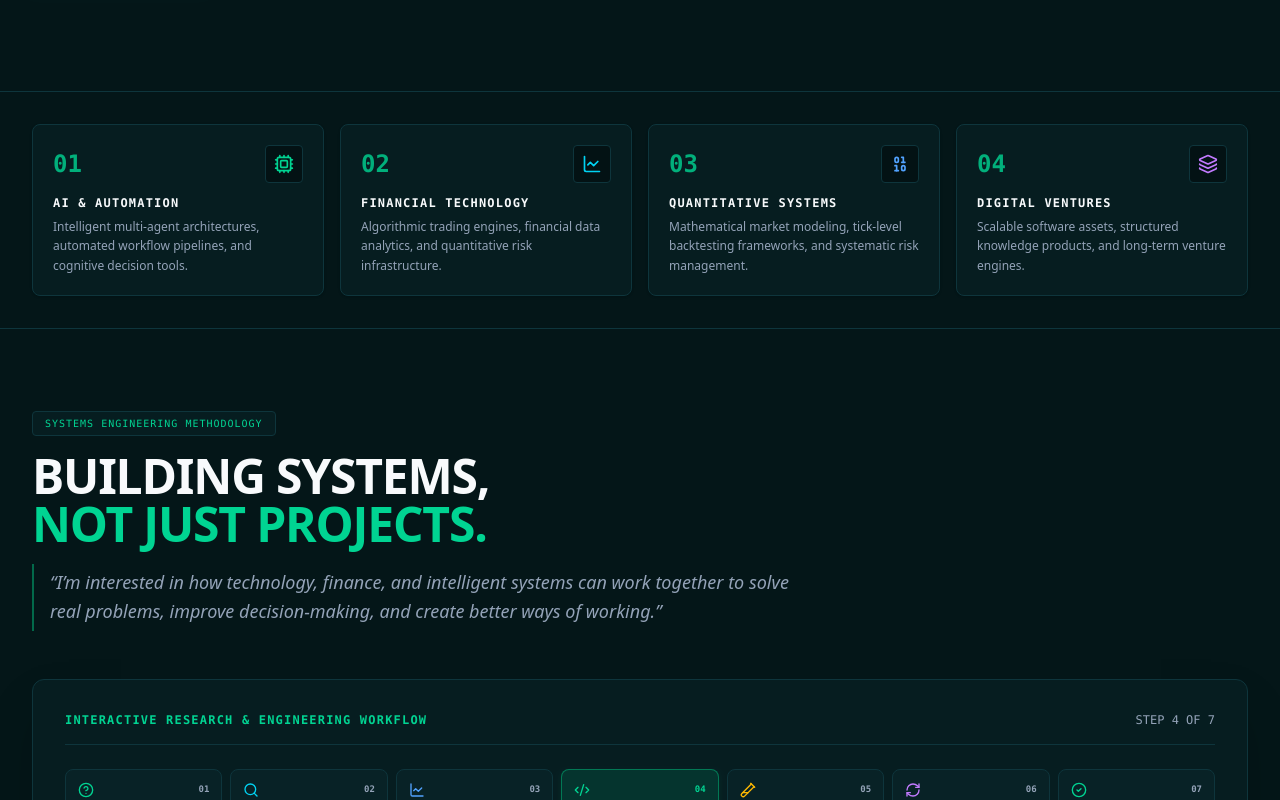
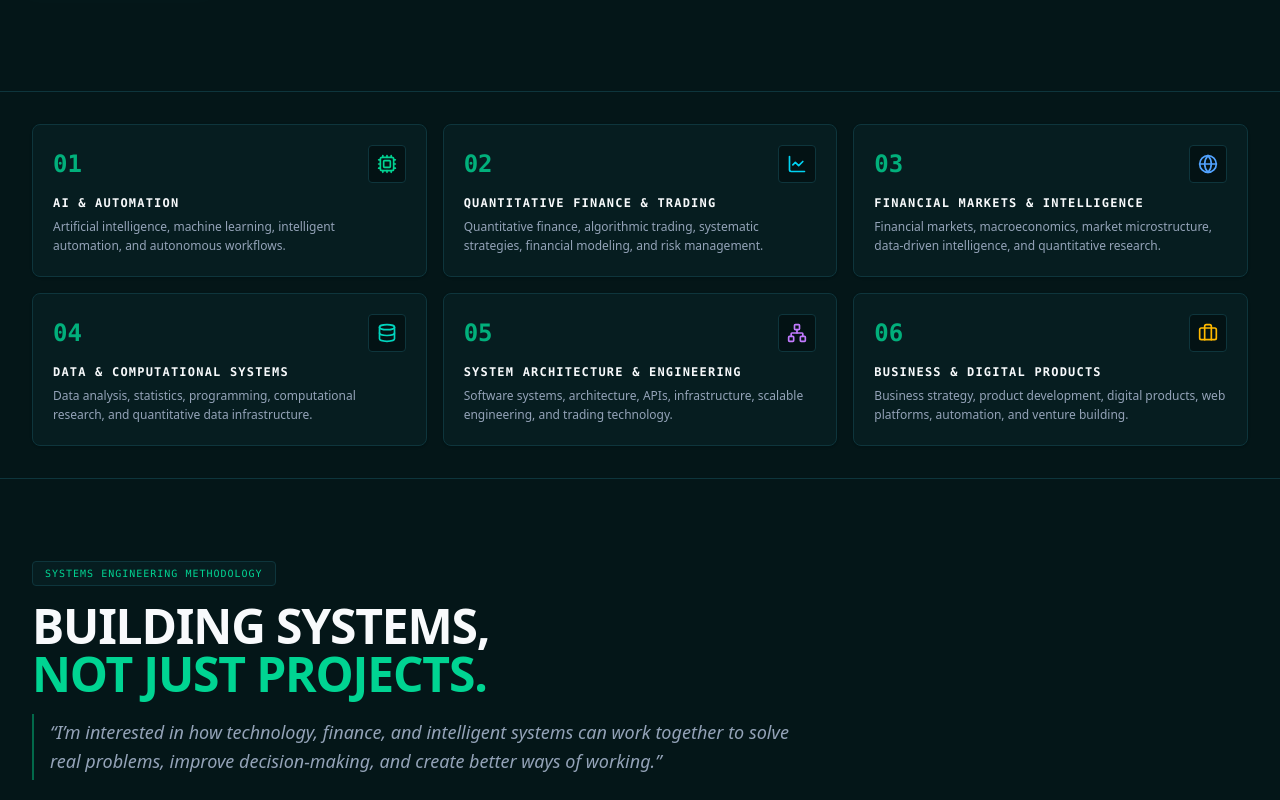
Before and after one commit to sayematrix/Sayematrix-Portfolio, a React (Vite) app: page / in a window 1280 px wide. Shown: the part 900-1700 px from the top of the page. Built offline with nearby package versions, Linux system fonts and the light colour scheme.

Commit message:
refactor: update content, core focus, and branding
- Expand core focus items and update icon set
- Refine About section terminology
- Fix branding typo in footer
- Update academic credentials display

```diff
--- a/src/components/AboutSection.tsx
+++ b/src/components/AboutSection.tsx
@@ -39,7 +39,7 @@ export const AboutSection: React.FC<AboutSectionProps> = ({ onReadFullProfile })
                   A multidisciplinary builder focused on quantitative finance, algorithmic trading, financial intelligence, AI, automation, and financial technology.
                 </p>
                 <p>
-                  Combines quantitative analysis, market intelligence, data, AI, automation, and systems engineering to research, design, and build intelligent financial systems, trading technologies, and digital products.
+                  Combines quantitative analysis, market intelligence, data, AI, automation, and systems architecture to research, design, and build intelligent financial systems, trading technologies, and digital products.
                 </p>
                 <p>
                   Through <strong className="text-[#F8FAFC]">SANR Corporation Limited</strong> and the <strong className="text-[#F8FAFC]">SAYEMATRIX</strong> ecosystem, conducts multidisciplinary research and develops proprietary systems, tools, and digital infrastructure for long-term technological and venture development.
--- a/src/components/CoreFocusStrip.tsx
+++ b/src/components/CoreFocusStrip.tsx
@@ -1,14 +1,16 @@
 import React from 'react';
 import { CORE_FOCUS_ITEMS } from '../data/content';
-import { Cpu, LineChart, Binary, Layers } from 'lucide-react';
+import { Cpu, LineChart, Globe, Database, Network, Briefcase } from 'lucide-react';
 
 export const CoreFocusStrip: React.FC = () => {
   const getIcon = (idx: number) => {
     switch (idx) {
       case 0: return <Cpu className="w-5 h-5 text-emerald-400" />;
       case 1: return <LineChart className="w-5 h-5 text-cyan-400" />;
-      case 2: return <Binary className="w-5 h-5 text-blue-400" />;
-      case 3: return <Layers className="w-5 h-5 text-purple-400" />;
+      case 2: return <Globe className="w-5 h-5 text-blue-400" />;
+      case 3: return <Database className="w-5 h-5 text-teal-400" />;
+      case 4: return <Network className="w-5 h-5 text-purple-400" />;
+      case 5: return <Briefcase className="w-5 h-5 text-amber-400" />;
       default: return <Cpu className="w-5 h-5 text-emerald-400" />;
     }
   };
@@ -16,7 +18,7 @@ export const CoreFocusStrip: React.FC = () => {
   return (
     <section className="bg-[#041618] border-b border-[#0E353C] py-8 relative" id="core-focus-strip">
       <div className="max-w-7xl mx-auto px-4 sm:px-6 lg:px-8">
-        <div className="grid grid-cols-1 sm:grid-cols-2 lg:grid-cols-4 gap-4">
+        <div className="grid grid-cols-1 sm:grid-cols-2 lg:grid-cols-3 gap-4">
           {CORE_FOCUS_ITEMS.map((item, idx) => (
             <div
               key={item.number}
--- a/src/components/Footer.tsx
+++ b/src/components/Footer.tsx
@@ -161,7 +161,7 @@ export const Footer: React.FC<FooterProps> = ({ setActivePage, onNavigateSection
               </li>
               <li>
                 <a href="https://www.instagram.com/guide2faith/" target="_blank" rel="noopener noreferrer" className="hover:text-[#F8FAFC] flex items-center justify-between text-[11px] transition-colors">
-                  <span>GUID2FAITH</span>
+                  <span>GUIDE2FAITH</span>
                   <span className="text-[10px] text-pink-400 font-bold">IG ↗</span>
                 </a>
               </li>
--- a/src/data/content.ts
+++ b/src/data/content.ts
@@ -191,22 +191,32 @@ export const CORE_FOCUS_ITEMS = [
   {
     number: '01',
     title: 'AI & AUTOMATION',
-    description: 'Intelligent multi-agent architectures, automated workflow pipelines, and cognitive decision tools.'
+    description: 'Artificial intelligence, machine learning, intelligent automation, and autonomous workflows.'
   },
   {
     number: '02',
-    title: 'FINANCIAL TECHNOLOGY',
-    description: 'Algorithmic trading engines, financial data analytics, and quantitative risk infrastructure.'
+    title: 'QUANTITATIVE FINANCE & TRADING',
+    description: 'Quantitative finance, algorithmic trading, systematic strategies, financial modeling, and risk management.'
   },
   {
     number: '03',
-    title: 'QUANTITATIVE SYSTEMS',
-    description: 'Mathematical market modeling, tick-level backtesting frameworks, and systematic risk management.'
+    title: 'FINANCIAL MARKETS & INTELLIGENCE',
+    description: 'Financial markets, macroeconomics, market microstructure, data-driven intelligence, and quantitative research.'
   },
   {
     number: '04',
-    title: 'DIGITAL VENTURES',
-    description: 'Scalable software assets, structured knowledge products, and long-term venture engines.'
+    title: 'DATA & COMPUTATIONAL SYSTEMS',
+    description: 'Data analysis, statistics, programming, computational research, and quantitative data infrastructure.'
+  },
+  {
+    number: '05',
+    title: 'SYSTEM ARCHITECTURE & ENGINEERING',
+    description: 'Software systems, architecture, APIs, infrastructure, scalable engineering, and trading technology.'
+  },
+  {
+    number: '06',
+    title: 'BUSINESS & DIGITAL PRODUCTS',
+    description: 'Business strategy, product development, digital products, web platforms, automation, and venture building.'
   }
 ];
 
@@ -538,7 +548,7 @@ export const ECOSYSTEM_DOMAINS: EcosystemDomain[] = [
   {
     id: 'faith',
     pillar: 'FAITH',
-    brand: 'GUID2FAITH',
+    brand: 'GUIDE2FAITH',
     tagline: 'Spiritual grounding & purposeful living',
     description: 'Focused on faith, authentic Islamic knowledge, character development, and living with moral clarity and ultimate purpose.',
     focusArea: 'Faith, Islamic knowledge, meaningful living',
@@ -621,7 +631,7 @@ export const TIMELINE_MILESTONES: TimelineMilestone[] = [
     year: 'SAYEMATRIX',
     title: 'Digital Ecosystem Expansion',
     subtitle: 'Unified Multi-Domain Brand Engine',
-    description: 'Launching GUID2FAITH, NEUROMATRIX, TOP10.INSIGHTS, WEALTRIXO, and ARTENIXO under the core SAYEMATRIX umbrella.',
+    description: 'Launching GUIDE2FAITH, NEUROMATRIX, TOP10.INSIGHTS, WEALTRIXO, and ARTENIXO under the core SAYEMATRIX umbrella.',
     status: 'In Progress',
     tags: ['Ecosystem', 'Knowledge Hub', 'Digital Assets']
   },
--- a/src/pages/AboutPage.tsx
+++ b/src/pages/AboutPage.tsx
@@ -43,7 +43,7 @@ export const AboutPage: React.FC<AboutPageProps> = ({ setActivePage, onNavigateS
                 A multidisciplinary builder focused on quantitative finance, algorithmic trading, financial intelligence, AI, automation, and financial technology.
               </p>
               <p>
-                Combines quantitative analysis, market intelligence, data, AI, automation, and systems engineering to research, design, and build intelligent financial systems, trading technologies, and digital products.
+                Combines quantitative analysis, market intelligence, data, AI, automation, and systems architecture to research, design, and build intelligent financial systems, trading technologies, and digital products.
               </p>
               <p>
                 Through <strong className="text-[#F8FAFC]">SANR Corporation Limited</strong> and the <strong className="text-[#F8FAFC]">SAYEMATRIX</strong> ecosystem, conducts multidisciplinary research and develops proprietary systems, tools, and digital infrastructure for long-term technological and venture development.
@@ -104,11 +104,13 @@ export const AboutPage: React.FC<AboutPageProps> = ({ setActivePage, onNavigateS
                 Southeast University
               </h3>
               <p className="text-xs font-mono text-[#94A3B8]">
-                Higher Education — Bangladesh
+                Bangladesh
               </p>
             </div>
-            <div className="px-3 py-1 rounded bg-[#061D20] border border-[#0E353C] text-xs font-mono text-emerald-400 font-semibold">
-              ACADEMIC FOUNDATION
+            <div className="text-left sm:text-right">
+              <span className="text-xs font-mono text-emerald-400 font-bold">
+                Computer Science &amp; Engineering
+              </span>
             </div>
           </div>
         </div>
--- a/src/pages/CvPage.tsx
+++ b/src/pages/CvPage.tsx
@@ -312,7 +312,6 @@ ${PERSONAL_INFO.professionalPositioning.operatingLoop}
                 <span className="text-xs font-mono text-[#94A3B8]">Bangladesh</span>
               </div>
               <div className="text-left sm:text-right">
-                <span className="text-[10px] font-mono text-[#94A3B8] uppercase block">UNDERGRADUATE STUDIES</span>
                 <span className="text-xs font-mono text-emerald-400 font-bold">Computer Science &amp; Engineering</span>
               </div>
             </div>
```
